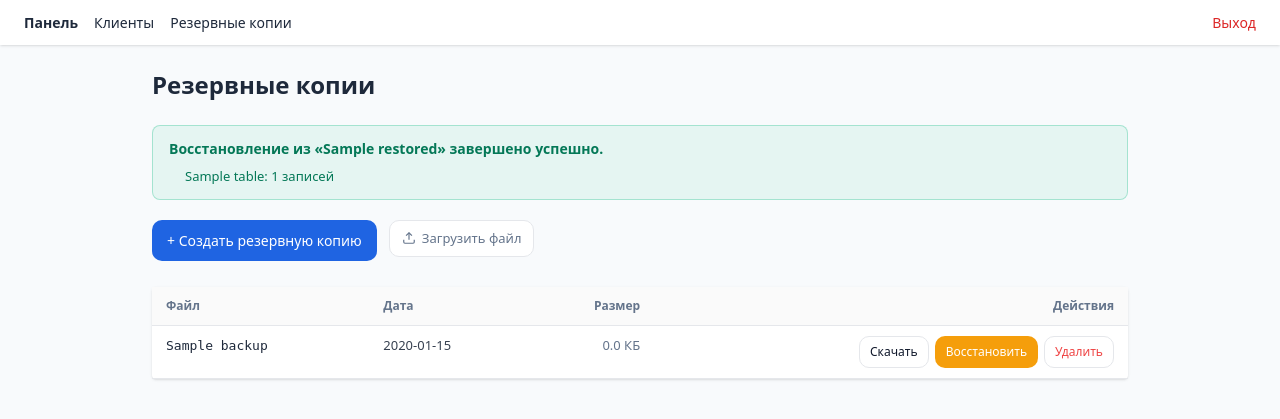
After one commit to bolotovalex/LicenseServerPryamolineynost, a FastAPI app: template templates/backup.html in a window 1280 px wide. The commit adds this page. Shown: the top 419 px of the page. Run offline with FastAPI, Linux system fonts and the light colour scheme; the template is opened without the code that fills it: most values are stand-ins (such as "Sample title", 1, 10 or a date in 2020); parts of the project's set-up code (start-up, migrations or seed data) failed here and were passed over; some libraries are stand-ins or nearby versions.

Commit message:
Шаблоны: логотип и редактирование заметок в client_detail.html, новая страница backup.html, ссылка в base.html

```diff
--- /dev/null
+++ b/templates/backup.html
@@ -0,0 +1,107 @@
+{% extends "base.html" %}
+{% block content %}
+<h1 class="text-2xl font-semibold mb-6">Резервные копии</h1>
+
+{% if error %}
+<div style="background:rgba(239,68,68,.08);border:1px solid rgba(239,68,68,.3);color:#991b1b;
+            padding:12px 16px;border-radius:8px;margin-bottom:20px">
+  <strong>Ошибка:</strong> {{ error }}
+</div>
+{% endif %}
+
+{% if restored %}
+<div style="background:rgba(16,185,129,.08);border:1px solid rgba(16,185,129,.3);color:#047857;
+            padding:12px 16px;border-radius:8px;margin-bottom:20px">
+  <strong>Восстановление из «{{ restored }}» завершено успешно.</strong>
+  <ul style="margin:8px 0 0 16px;font-size:13px">
+    {% for table, count in restore_stats.items() %}
+      <li>{{ table }}: {{ count }} записей</li>
+    {% endfor %}
+  </ul>
+</div>
+{% endif %}
+
+<!-- ===== Действия ===== -->
+<div style="display:flex;gap:12px;flex-wrap:wrap;margin-bottom:24px">
+
+  <!-- Создать резервную копию -->
+  <form method="post" action="/backup/create">
+    <button class="btn">+ Создать резервную копию</button>
+  </form>
+
+  <!-- Загрузить файл на сервер -->
+  <form method="post" action="/backup/upload" enctype="multipart/form-data"
+        style="display:flex;gap:8px;align-items:center">
+    <label style="cursor:pointer;display:inline-flex;align-items:center;gap:6px;
+                  border:1px solid #e5e7eb;padding:8px 12px;border-radius:10px;
+                  background:#fff;font-size:13px">
+      <svg width="14" height="14" fill="none" stroke="currentColor" stroke-width="2"
+           viewBox="0 0 24 24"><path d="M21 15v4a2 2 0 0 1-2 2H5a2 2 0 0 1-2-2v-4"/>
+        <polyline points="17 8 12 3 7 8"/><line x1="12" y1="3" x2="12" y2="15"/></svg>
+      Загрузить файл
+      <input type="file" name="file" accept=".json" required style="display:none"
+             onchange="this.form.submit()"/>
+    </label>
+  </form>
+
+</div>
+
+<!-- ===== Список файлов ===== -->
+<div class="bg-white rounded shadow">
+  {% if backups %}
+  <table style="width:100%;border-collapse:collapse">
+    <thead>
+      <tr style="border-bottom:1px solid #e5e7eb;background:#fafafa">
+        <th style="padding:10px 14px;text-align:left;font-size:12px;color:#64748b;font-weight:600">Файл</th>
+        <th style="padding:10px 14px;text-align:left;font-size:12px;color:#64748b;font-weight:600">Дата</th>
+        <th style="padding:10px 14px;text-align:right;font-size:12px;color:#64748b;font-weight:600">Размер</th>
+        <th style="padding:10px 14px;text-align:right;font-size:12px;color:#64748b;font-weight:600">Действия</th>
+      </tr>
+    </thead>
+    <tbody>
+    {% for b in backups %}
+      <tr style="border-bottom:1px solid #f1f5f9">
+        <td style="padding:10px 14px;font-family:ui-monospace,monospace;font-size:13px">
+          {{ b.name }}
+        </td>
+        <td style="padding:10px 14px;font-size:13px;color:#374151">
+          {{ b.mtime.strftime('%d.%m.%Y %H:%M:%S') }}
+        </td>
+        <td style="padding:10px 14px;text-align:right;font-size:13px;color:#64748b">
+          {{ (b.size / 1024) | round(1) }} КБ
+        </td>
+        <td style="padding:10px 14px;text-align:right">
+          <div style="display:inline-flex;gap:6px;align-items:center">
+
+            <!-- Скачать -->
+            <a href="/backup/download/{{ b.name }}" class="btn small ghost"
+               style="text-decoration:none">Скачать</a>
+
+            <!-- Восстановить -->
+            <form method="post" action="/backup/restore/{{ b.name }}"
+                  onsubmit="return confirm('Все текущие данные будут заменены данными из «{{ b.name }}». Продолжить?')">
+              <button class="btn small" style="background:#f59e0b">Восстановить</button>
+            </form>
+
+            <!-- Удалить -->
+            <form method="post" action="/backup/delete/{{ b.name }}"
+                  onsubmit="return confirm('Удалить файл «{{ b.name }}»?')">
+              <button class="btn small ghost" style="color:#ef4444">Удалить</button>
+            </form>
+
+          </div>
+        </td>
+      </tr>
+    {% endfor %}
+    </tbody>
+  </table>
+  {% else %}
+  <div style="padding:48px;text-align:center;color:#94a3b8">
+    <div style="font-size:40px;margin-bottom:12px">💾</div>
+    <div style="font-size:15px">Резервных копий пока нет</div>
+    <div style="font-size:13px;margin-top:6px">Нажмите «Создать резервную копию» или загрузите файл</div>
+  </div>
+  {% endif %}
+</div>
+
+{% endblock %}
--- a/templates/base.html
+++ b/templates/base.html
@@ -11,6 +11,7 @@
   <nav class="bg-white shadow px-6 py-3 flex gap-4">
     <a class="font-semibold" href="/dashboard">Панель</a>
     <a href="/clients">Клиенты</a>
+    <a href="/backup">Резервные копии</a>
     <a class="ml-auto text-red-600" href="/logout">Выход</a>
   </nav>
   <main class="max-w-5xl mx-auto p-6">
```
Also changed, not shown: templates/client_detail.html (+91 -43 lines).
